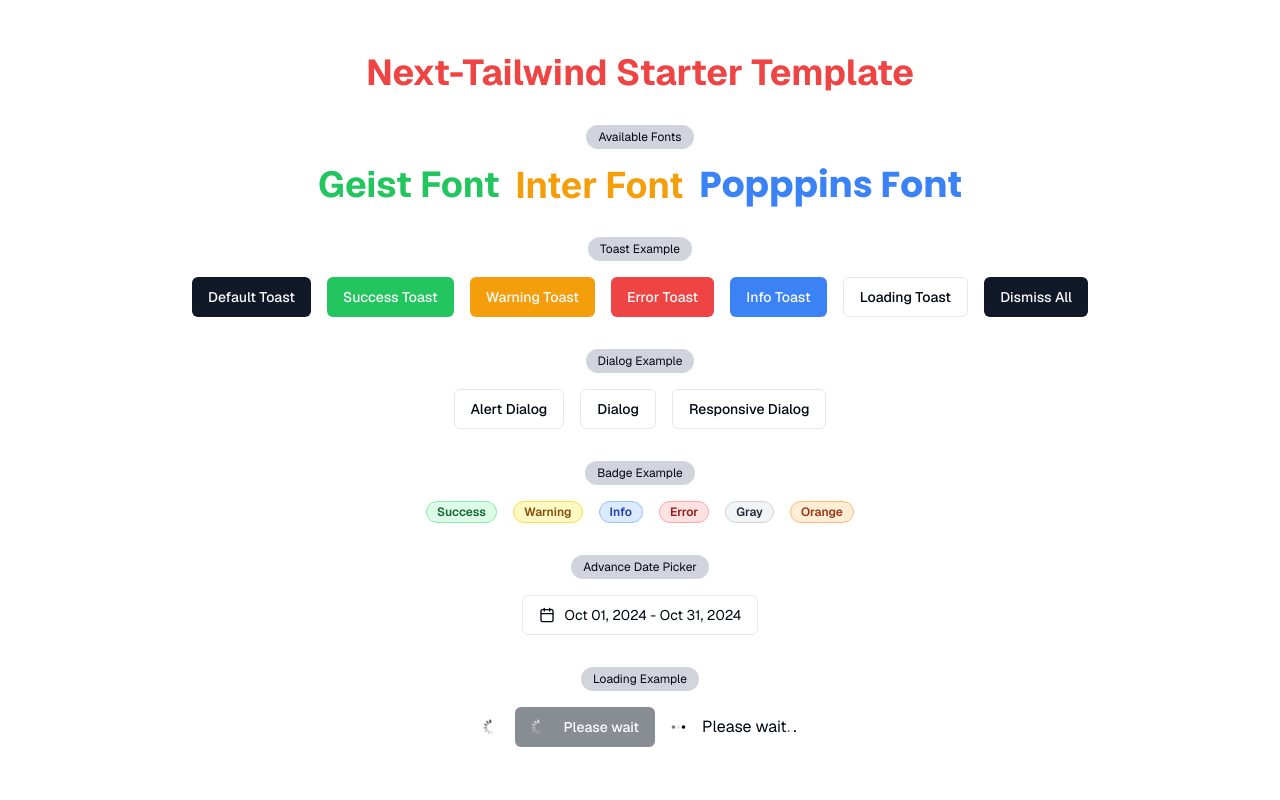
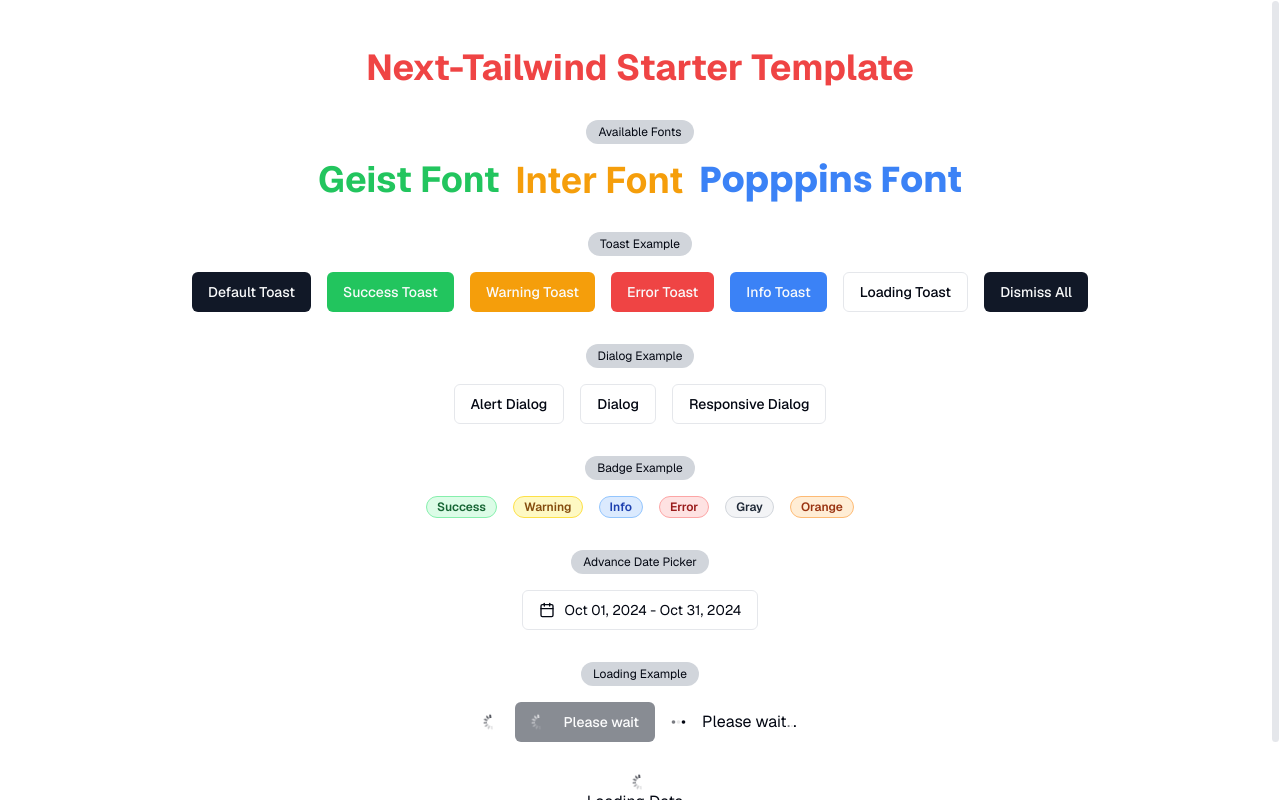
Before and after one commit to nelwincatalogo/next14-tailwind, a Next.js app: page / in a window 1280 px wide. Built offline with nearby package versions, Linux system fonts and the light colour scheme.

Commit message:
✨ add loading variant

```diff
--- /dev/null
+++ b/src/components/common/loading/loading-full.tsx
@@ -0,0 +1,13 @@
+'use client';
+
+import Loading from '../loading';
+import LoadingDots from '../loading/loading-dots';
+
+export default function LoadingFull({ ...props }) {
+  return (
+    <div className="grid gap-2" {...props}>
+      <Loading className="mx-auto" />
+      <LoadingDots message="Loading Data" dots="." />
+    </div>
+  );
+}
--- a/src/components/sample/template.tsx
+++ b/src/components/sample/template.tsx
@@ -10,6 +10,7 @@ import { Badge } from '@/components/ui/badge';
 import Loading from '../common/loading';
 import { ScrollArea } from '../ui/scroll-area';
 import { LoadingButton } from '../common/loading/loading-button';
+import LoadingFull from '../common/loading/loading-full';
 
 export default function Template() {
   return (
@@ -56,6 +57,8 @@ export default function Template() {
           <LoadingDots />
           <LoadingDots message="Please wait" dots="." />
         </div>
+
+        <LoadingFull className="mt-4" />
       </div>
     </ScrollArea>
   );
```
